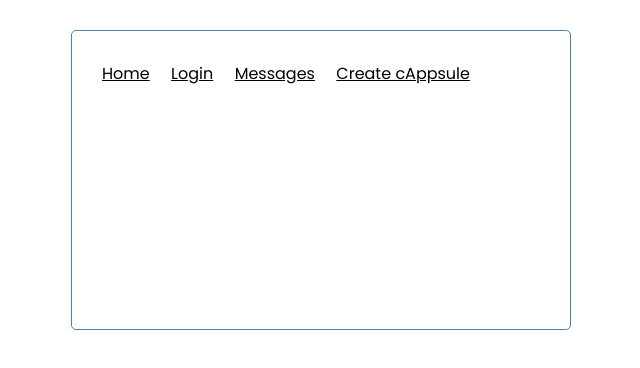
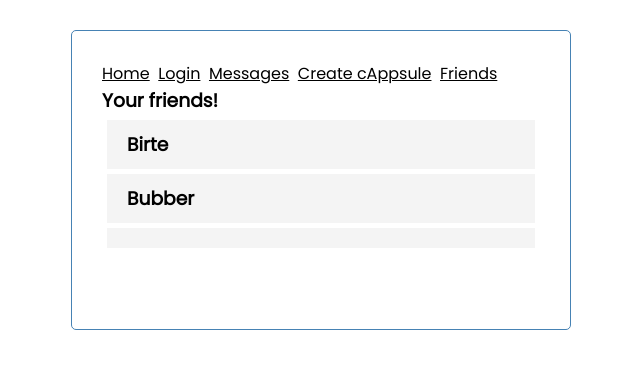
Before and after one commit to De4aber/full-stack-frontend, a React (Create React App) app: page /friends in a window 1280 px wide. Shown: the top 368 px of the page, without its empty margins (319-959 px from the left). Built offline with nearby package versions, Linux system fonts and the light colour scheme.

Commit message:
noter og startet med venneliste

```diff
--- a/src/App.js
+++ b/src/App.js
@@ -1,4 +1,3 @@
-import Header from "./components/Header";
 import Cappsules from "./components/Cappsules";
 import {useState} from "react";
 import AddCappsule from "./components/AddCappsule";
@@ -8,6 +7,7 @@ import Navbar from "./components/Navbar";
 import Login from "./components/Login";
 import LoginUI from "./components/LoginUI";
 import CreateUser from "./components/CreateUser";
+import Friends from "./components/Friends";
 
 const App = () => {
     const[showCreateUser, setShowCreateUser] = useState(false)
@@ -46,18 +46,38 @@ const App = () => {
             showMessage: false,
         }
     ])
+    const [friends, setFriends] = useState([
+        {
+            id: 1,
+            UserIdRequesting: 'Birte',  //Er det muligt at hente dem er med navne fra backend?
+            UserIdRequested: 'Benedikte', //Samt at få dem i en consistent orden? altså "UserIdRequesting" er altid den som man søger efter og UserIdRequested altid er vennen?
+            Accepted: true,
+        },
+        {
+            id: 2,
+            UserIdRequesting: 'Bubber',
+            UserIdRequested: 'BS',
+            Accepted: true,
+        },
+        {
+            id: 3,
+            UserIdRequesting: 'Bodil',
+            UserIdRequested: 'Berta',
+            Accepted: false,
+        },
+    ])
 
-    //Login user
+    //Login user -- regner med at lave kald til database her
     function login(user) {
         console.log('LOGGED IN: ' + user.username + ' ' + user.password)
     }
 
-    //Create user
+    //Create user -- regner med at lave kald til database her
     function createUser(user){
         console.log('CREATED: ' + user.username + ' ' + user.password)
     }
 
-    //Add Cappsule
+    //Add Cappsule -- regner med at lave kald til database her
     const addCappsule = (cappsule) => {
         const id = Math.floor(Math.random() * 10000) + 1
         const newCappsule = {id, ...cappsule}
@@ -73,7 +93,7 @@ const App = () => {
         console.log(id)
     }
 
-    //Delete Cappsule
+    //Delete Cappsule -- regner med at lave kald til database her
     const deleteCappule = (id) => {
         setCappsules(cappsules.filter((cappsule)=> cappsule.id !== id))
         console.log('delete', id)
@@ -106,6 +126,13 @@ const App = () => {
                     <Route exact path="/createcappsule">
                         <AddCappsule onAdd={addCappsule}/>
                     </Route>
+                    <Route exact path="/friends">
+                        {friends.length > 0 ? (
+                            <Friends friends={friends}/>
+                        ) : (
+                            'No Friends to show!'
+                        )}
+                    </Route>
                 </Switch>
             </div>
         </div>
--- /dev/null
+++ b/src/components/Friend.js
@@ -0,0 +1,13 @@
+import {FaTimes} from "react-icons/fa";
+import CreateUser from "./CreateUser";
+
+const Friend = ({friend, user}) => {
+
+    return (
+        <div className={'task'}>
+            {friend.Accepted && <h3> {friend.UserIdRequesting}</h3>}
+        </div>
+    )
+}
+
+export default Friend
--- /dev/null
+++ b/src/components/Friends.js
@@ -0,0 +1,21 @@
+import Friend from "./Friend";
+
+const Friends = ({friends, user}) => {
+
+    return (
+        <>
+            <h3>Your friends!</h3>
+            {
+                friends.map((friend) => (
+                    <Friend key={friend.id}
+                            friend={friend}
+                            user={user}
+                    />
+                ))
+            }
+        </>
+
+    )
+}
+
+export default Friends
--- a/src/components/Login.js
+++ b/src/components/Login.js
@@ -1,6 +1,4 @@
 import Button from "./Button";
-import PropTypes from "prop-types";
-import LoginUI from "./LoginUI";
 
 const Login = ({ showCreateUser, onShowCreate}) => {
 
--- a/src/components/Navbar.js
+++ b/src/components/Navbar.js
@@ -3,9 +3,10 @@ const Navbar = () => {
         <nav className="navbar">
             <div className="links">
                 <a href="/">Home</a> &nbsp;
-                &nbsp; <a href="/login">Login</a> &nbsp;
-                &nbsp; <a href="/messages">Messages</a> &nbsp;
-                &nbsp; <a href="/createcappsule">Create cAppsule</a>
+                <a href="/login">Login</a> &nbsp;
+                <a href="/messages">Messages</a> &nbsp;
+                <a href="/createcappsule">Create cAppsule</a> &nbsp;
+                <a href="/friends">Friends</a>
             </div>
         </nav>
     )
```
Also changed, not shown: src/components/Header.js (deleted, +0 -21 lines).
